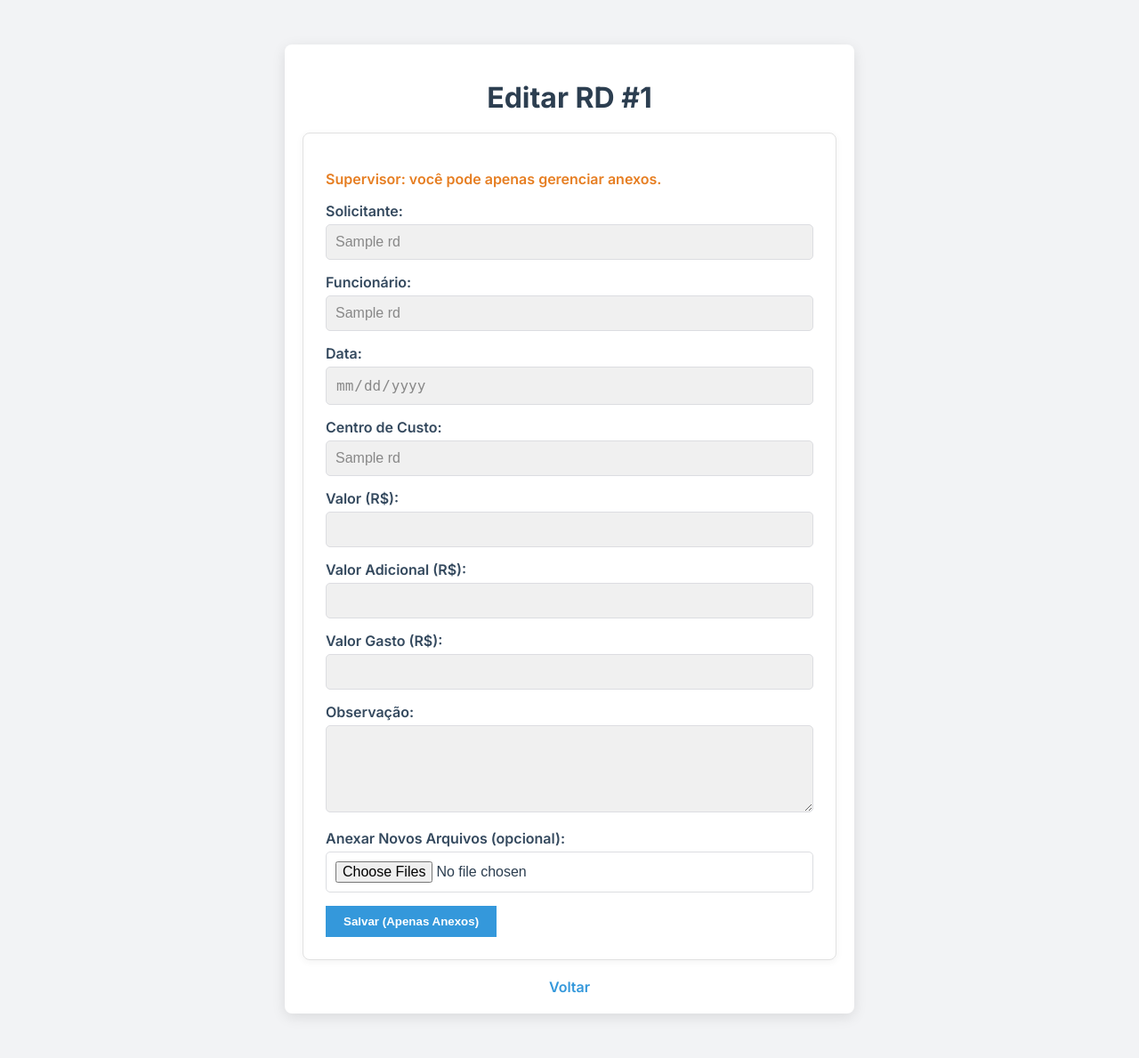
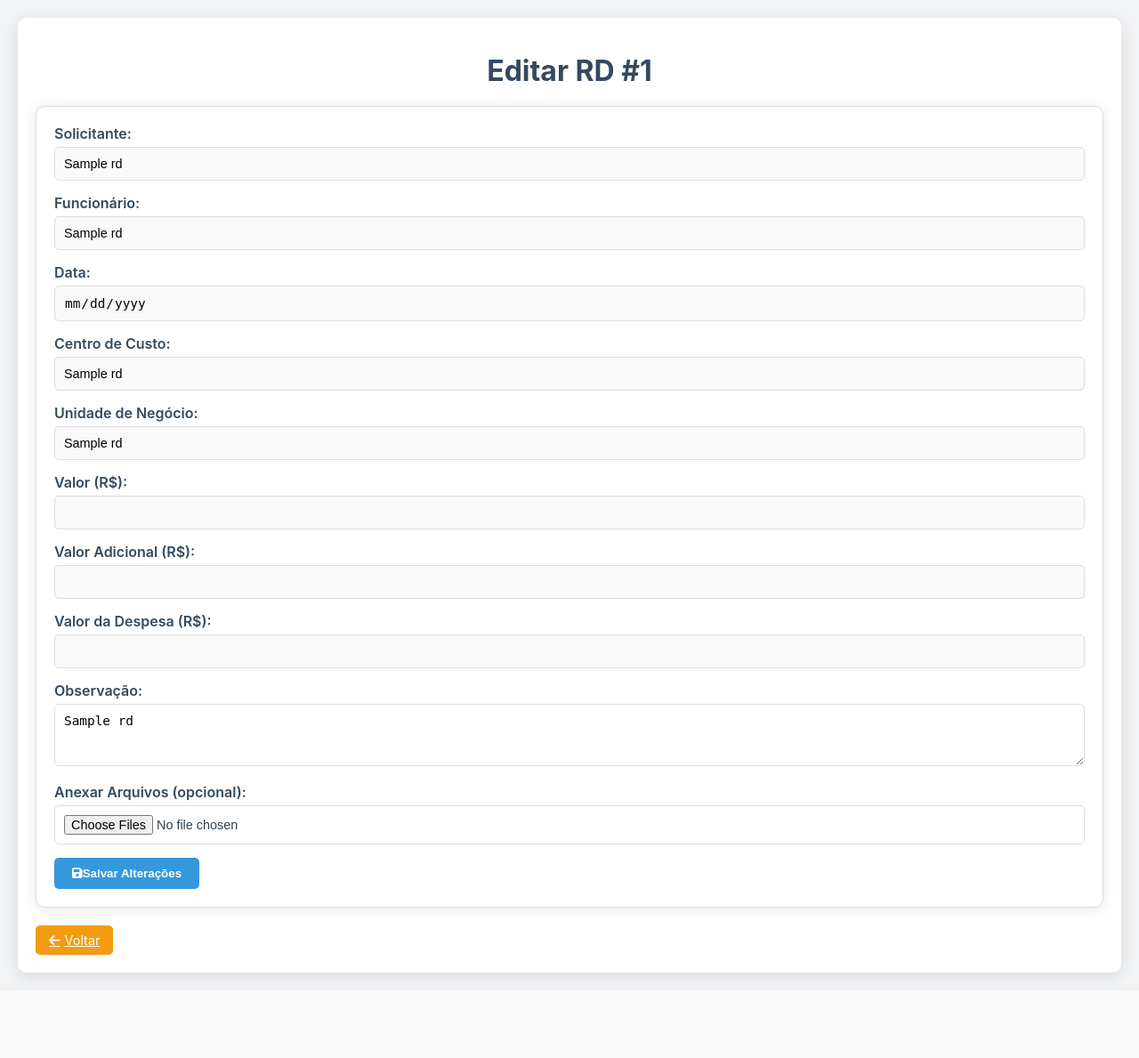
Before and after one commit to Andresaldanha3510/PROGRAMARD, a Flask app: page /edit_form/2 in a window 1280 px wide. Shown: the whole page at 89% size. After the commit the page ends 1104 px from the top, so only its background shows below. Run offline with Flask 3, Linux system fonts and the light colour scheme; the visitor is signed in with stand-in values (Sample User, id 1); a database or web service that is not in the repository returns one stand-in record (values such as "Sample title"); some libraries are stand-ins or nearby versions.

Commit message:
Add files via upload

```diff
--- a/templates/edit_form.html
+++ b/templates/edit_form.html
@@ -2,163 +2,146 @@
 <html lang="pt-BR">
 <head>
     <meta charset="UTF-8">
-    <meta name="viewport" content="width=device-width, initial-scale=1.0">
     <title>Editar RD</title>
-    <link href="https://fonts.googleapis.com/css2?family=Inter:wght@400;600;700&display=swap" rel="stylesheet">
+    <link rel="stylesheet" href="https://cdnjs.cloudflare.com/ajax/libs/font-awesome/6.0.0-beta3/css/all.min.css" />
     <style>
+        :root {
+            --primary-color: #3498db;
+            --secondary-color: #f39c12;
+            --success-color: #2ecc71;
+            --danger-color: #e74c3c;
+            --warning-color: #f1c40f;
+            --background-color: #f2f3f5;
+            --header-color: #34495e;
+            --text-color: #2c3e50;
+            --footer-background: #2c3e50;
+            --footer-text: #ecf0f1;
+            --border-color: #dddddd;
+            --input-border: #dcdde1;
+        }
         body {
             font-family: 'Inter', sans-serif;
-            background-color: #f2f3f5;
-            color: #2c3e50;
             margin: 0;
             padding: 0;
+            background-color: var(--background-color);
+            color: var(--text-color);
         }
         .container {
-            max-width: 600px;
-            margin: 50px auto;
+            max-width: 1200px;
+            margin: 20px auto;
             padding: 20px;
-            background: #ffffff;
-            border-radius: 8px;
-            box-shadow: 0 4px 15px rgba(0,0,0,0.1);
+            background: #fff;
+            border-radius: 10px;
+            box-shadow: 0 4px 20px rgba(0,0,0,0.1);
         }
         h1 {
+            text-align: center;
+            margin: 20px 0;
             font-weight: 700;
-            color: #2c3e50;
-            text-align: center;
-            margin-bottom: 20px;
-            margin-top: 20px;
+            color: var(--header-color);
         }
         .main-form {
-            background-color: #ffffff;
-            padding: 25px;
-            border-radius: 8px;
-            box-shadow: 0 2px 8px rgba(0,0,0,0.05);
-            border: 1px solid #e1e1e1;
+            margin-bottom: 20px;
+            border: 1px solid var(--border-color);
+            border-radius: 10px;
+            padding: 20px;
+            background: #fff;
+            box-shadow: 0 2px 15px rgba(0,0,0,0.1);
         }
         .main-form label {
             display: block;
             margin-bottom: 5px;
             font-weight: 600;
-            color: #34495e;
+            color: var(--header-color);
         }
         .main-form input,
         .main-form textarea {
             width: 100%;
             padding: 10px;
             margin-bottom: 15px;
-            border: 1px solid #dcdde1;
+            border: 1px solid var(--input-border);
             border-radius: 5px;
-            font-size: 1rem;
+            font-size: 0.9rem;
             box-sizing: border-box;
         }
-        .main-form input[disabled], .main-form textarea[disabled] {
-            background-color: #f0f0f0;
-            color: #888;
+        .main-form input[readonly] {
+            background-color: #f9f9f9;
+            cursor: not-allowed;
         }
         .main-form button {
-            background-color: #3498db;
-            color: #ffffff;
+            background-color: var(--primary-color);
+            color: #fff;
+            padding: 10px 20px;
+            border: none;
+            border-radius: 5px;
             font-weight: 600;
-            border: none;
             cursor: pointer;
-            transition: background-color 0.3s ease;
-            width: auto;
-            display: inline-block;
-            padding: 10px 20px;
+            display: inline-flex;
+            align-items: center;
         }
         .main-form button:hover {
             background-color: #2980b9;
         }
-        .back-link {
-            display: block;
-            text-align: center;
-            margin-top: 20px;
-            text-decoration: none;
-            color: #3498db;
-            font-weight: 600;
+        .btn {
+            padding: 8px 15px;
+            border: none;
+            border-radius: 5px;
+            font-size: 0.9rem;
+            cursor: pointer;
+            display: inline-flex;
+            align-items: center;
+            justify-content: center;
+            transition: background-color 0.3s ease;
         }
-        .back-link:hover {
-            text-decoration: underline;
+        .btn-secondary {
+            background-color: var(--secondary-color);
+            color: #fff;
+        }
+        .btn-secondary:hover {
+            background-color: #e08e0b;
+        }
+        .btn i {
+            margin-right: 5px;
         }
     </style>
 </head>
 <body>
     <div class="container">
         <h1>Editar RD #{{ rd[0] }}</h1>
-
-    <form action="{{ url_for('edit_submit', id=rd[0]) }}" method="POST" class="main-form" enctype="multipart/form-data">
-
-      <!-- Verificamos se user_role == 'supervisor'. Se for, escondemos/desabilitamos campos de valor/solicitante/etc. -->
-      {% if user_role == 'supervisor' %}
-
-        <p style="color:#e67e22; font-weight:600;">Supervisor: você pode apenas gerenciar anexos.</p>
-
+        <form action="{{ url_for('edit_submit', id=rd[0]) }}" method="POST" enctype="multipart/form-data" class="main-form">
             <label for="solicitante">Solicitante:</label>
-        <input type="text" id="solicitante" name="solicitante" value="{{ rd[1] }}" disabled>
+            <input type="text" id="solicitante" name="solicitante" value="{{ rd[1] }}" {% if user_role == 'supervisor' %}readonly{% endif %} required>
 
             <label for="funcionario">Funcionário:</label>
-        <input type="text" id="funcionario" name="funcionario" value="{{ rd[2] }}" disabled>
+            <input type="text" id="funcionario" name="funcionario" value="{{ rd[2] }}" {% if user_role == 'supervisor' %}readonly{% endif %} required>
 
             <label for="data">Data:</label>
-        <input type="date" id="data" name="data" value="{{ rd[3] }}" disabled>
+            <input type="date" id="data" name="data" value="{{ rd[3] }}" {% if user_role == 'supervisor' %}readonly{% endif %} required>
 
             <label for="centro_custo">Centro de Custo:</label>
-        <input type="text" id="centro_custo" name="centro_custo" value="{{ rd[4] }}" disabled>
+            <input type="text" id="centro_custo" name="centro_custo" value="{{ rd[4] }}" {% if user_role == 'supervisor' %}readonly{% endif %} required>
+
+            <label for="unidade_negocio">Unidade de Negócio:</label>
+            <input type="text" id="unidade_negocio" name="unidade_negocio" value="{{ rd[18] or '' }}" {% if user_role == 'supervisor' %}readonly{% endif %}>
 
             <label for="valor">Valor (R$):</label>
-        <input type="number" id="valor" name="valor" value="{{ rd[5] }}" step="0.01" disabled>
+            <input type="number" id="valor" name="valor" step="0.01" value="{{ rd[5] }}" {% if user_role == 'supervisor' %}readonly{% endif %} required>
 
             <label for="valor_adicional">Valor Adicional (R$):</label>
-        <input type="number" id="valor_adicional" name="valor_adicional" value="{{ rd[7] if rd[7] is not none else 0 }}" step="0.01" disabled>
+            <input type="number" id="valor_adicional" name="valor_adicional" step="0.01" value="{{ rd[7] or 0 }}" {% if user_role == 'supervisor' %}readonly{% endif %}>
 
-        <label for="valor_despesa">Valor Gasto (R$):</label>
-        <input type="number" id="valor_despesa" name="valor_despesa" value="{{ rd[9] if rd[9] is not none else 0 }}" step="0.01" disabled>
+            <label for="valor_despesa">Valor da Despesa (R$):</label>
+            <input type="number" id="valor_despesa" name="valor_despesa" step="0.01" value="{{ rd[9] or '' }}" {% if user_role == 'supervisor' %}readonly{% endif %}>
 
             <label for="observacao">Observação:</label>
-        <textarea id="observacao" name="observacao" rows="4" disabled>{{ rd[16] if rd|length > 16 else '' }}</textarea>
+            <textarea id="observacao" name="observacao" rows="3">{{ rd[16] or '' }}</textarea>
 
-        <label for="arquivo">Anexar Novos Arquivos (opcional):</label>
+            <label for="arquivo">Anexar Arquivos (opcional):</label>
             <input type="file" id="arquivo" name="arquivo" multiple>
 
-        <button type="submit">Salvar (Apenas Anexos)</button>
-
-      {% else %}
-
-        <!-- Usuários comuns (solicitante, gestor, financeiro) veem todos os campos editáveis -->
-        <label for="solicitante">Solicitante:</label>
-        <input type="text" id="solicitante" name="solicitante" value="{{ rd[1] }}" required>
-
-        <label for="funcionario">Funcionário:</label>
-        <input type="text" id="funcionario" name="funcionario" value="{{ rd[2] }}" required>
-
-        <label for="data">Data:</label>
-        <input type="date" id="data" name="data" value="{{ rd[3] }}" required>
-
-        <label for="centro_custo">Centro de Custo:</label>
-        <input type="text" id="centro_custo" name="centro_custo" value="{{ rd[4] }}" required>
-
-        <label for="valor">Valor (R$):</label>
-        <input type="number" id="valor" name="valor" value="{{ rd[5] }}" step="0.01" required>
-
-        <label for="valor_adicional">Valor Adicional (R$):</label>
-        <input type="number" id="valor_adicional" name="valor_adicional" value="{{ rd[7] if rd[7] is not none else 0 }}" step="0.01">
-
-        <label for="valor_despesa">Valor Gasto (R$):</label>
-        <input type="number" id="valor_despesa" name="valor_despesa" value="{{ rd[9] if rd[9] is not none else '' }}" step="0.01">
-
-        <label for="observacao">Observação:</label>
-        <textarea id="observacao" name="observacao" rows="4">{{ rd[16] if rd|length > 16 else '' }}</textarea>
-
-        <label for="arquivo">Anexar Novos Arquivos (opcional):</label>
-        <input type="file" id="arquivo" name="arquivo" multiple>
-
-        <button type="submit">Salvar Alterações</button>
-
-      {% endif %}
-
+            <button type="submit"><i class="fas fa-save"></i> Salvar Alterações</button>
         </form>
-    <a href="{{ url_for('index') }}" class="back-link">Voltar</a>
+        <a href="{{ url_for('index') }}" class="btn btn-secondary"><i class="fas fa-arrow-left"></i> Voltar</a>
     </div>
-<script>(function(){function c(){var b=a.contentDocument||a.contentWindow.document;if(b){var d=b.createElement('script');d.innerHTML="window.__CF$cv$params={r:'9235aafc486b4525',t:'MTc0MjQ3ODUxNC4wMDAwMDA='};var a=document.createElement('script');a.nonce='';a.src='/cdn-cgi/challenge-platform/scripts/jsd/main.js';document.getElementsByTagName('head')[0].appendChild(a);";b.getElementsByTagName('head')[0].appendChild(d)}}if(document.body){var a=document.createElement('iframe');a.height=1;a.width=1;a.style.position='absolute';a.style.top=0;a.style.left=0;a.style.border='none';a.style.visibility='hidden';document.body.appendChild(a);if('loading'!==document.readyState)c();else if(window.addEventListener)document.addEventListener('DOMContentLoaded',c);else{var e=document.onreadystatechange||function(){};document.onreadystatechange=function(b){e(b);'loading'!==document.readyState&&(document.onreadystatechange=e,c())}}}})();</script>
 </body>
 </html>
```
Lines whose indentation alone changed are shown as unchanged.
